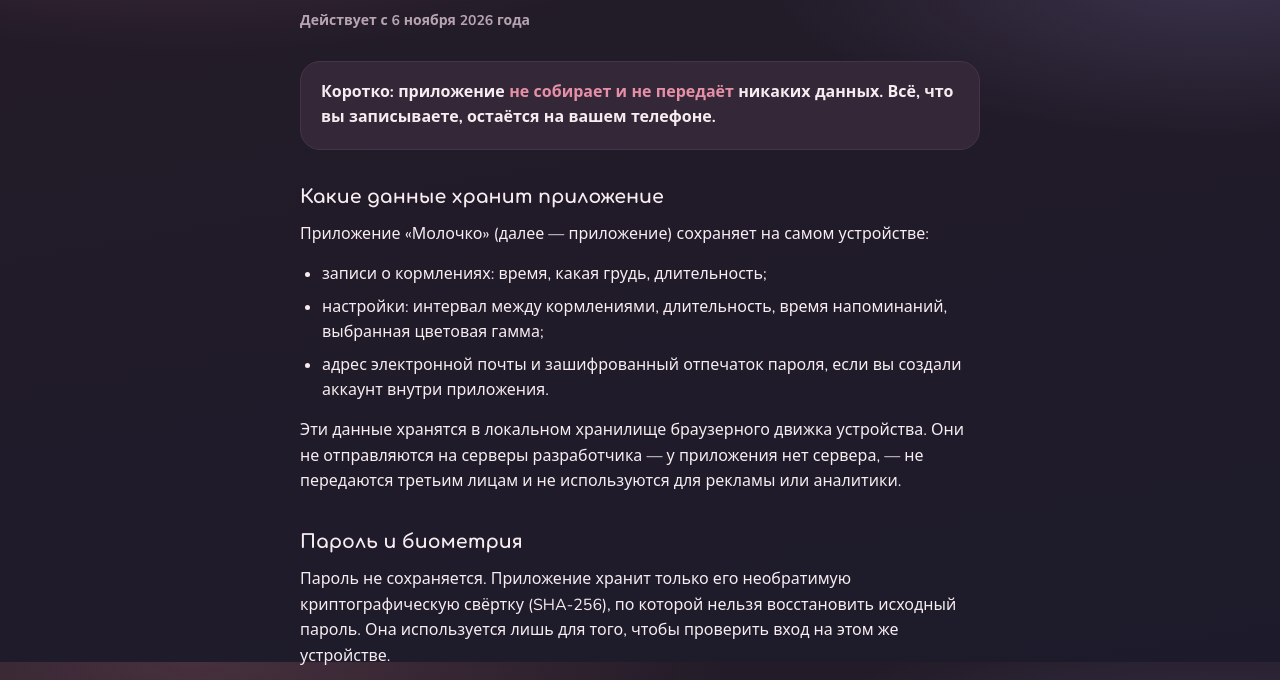
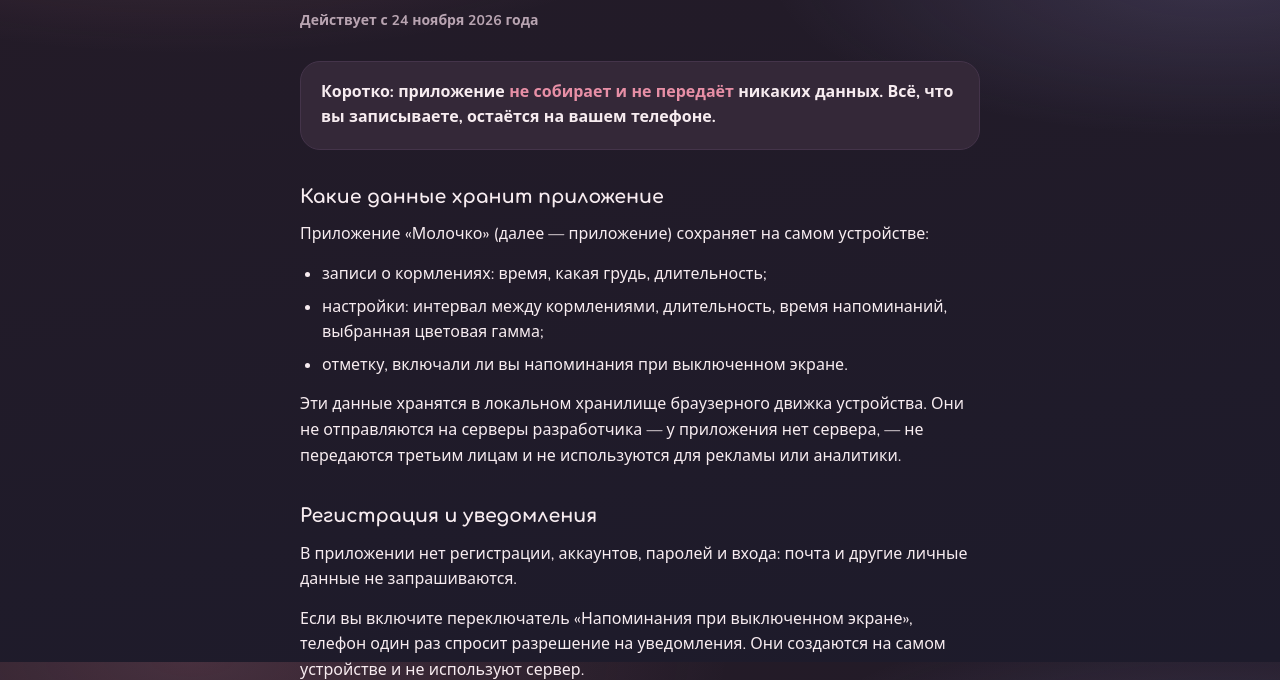
Before and after one commit to ilyagoosha-dot/molochko, a plain HTML site: page privacy.html in a window 1280 px wide. Shown: the part 138-818 px from the top of the page. Drawn offline with nearby package versions, Linux system fonts and the light colour scheme.

Commit message:
Update privacy.html

```diff
--- a/privacy.html
+++ b/privacy.html
@@ -61,7 +61,7 @@
   </div>
 
   <h1>Политика конфиденциальности</h1>
-  <p class="upd">Действует с 6 ноября 2026 года</p>
+  <p class="upd">Действует с 24 ноября 2026 года</p>
 
   <p class="lead">Коротко: приложение <b>не собирает и не передаёт</b> никаких данных. Всё, что вы записываете, остаётся на вашем телефоне.</p>
 
@@ -70,13 +70,13 @@
   <ul>
     <li>записи о кормлениях: время, какая грудь, длительность;</li>
     <li>настройки: интервал между кормлениями, длительность, время напоминаний, выбранная цветовая гамма;</li>
-    <li>адрес электронной почты и зашифрованный отпечаток пароля, если вы создали аккаунт внутри приложения.</li>
+    <li>отметку, включали ли вы напоминания при выключенном экране.</li>
   </ul>
   <p>Эти данные хранятся в локальном хранилище браузерного движка устройства. Они не отправляются на серверы разработчика — у приложения нет сервера, — не передаются третьим лицам и не используются для рекламы или аналитики.</p>
 
-  <h2>Пароль и биометрия</h2>
-  <p>Пароль не сохраняется. Приложение хранит только его необратимую криптографическую свёртку (SHA-256), по которой нельзя восстановить исходный пароль. Она используется лишь для того, чтобы проверить вход на этом же устройстве.</p>
-  <p>Если вы включили вход по отпечатку пальца или Face ID, приложение пользуется стандартным механизмом устройства. Сам отпечаток или снимок лица приложению недоступен: операционная система лишь сообщает, что проверка прошла успешно.</p>
+  <h2>Регистрация и уведомления</h2>
+  <p>В приложении нет регистрации, аккаунтов, паролей и входа: почта и другие личные данные не запрашиваются.</p>
+  <p>Если вы включите переключатель «Напоминания при выключенном экране», телефон один раз спросит разрешение на уведомления. Они создаются на самом устройстве и не используют сервер.</p>
 
   <h2>Чего приложение не делает</h2>
   <ul>
```
